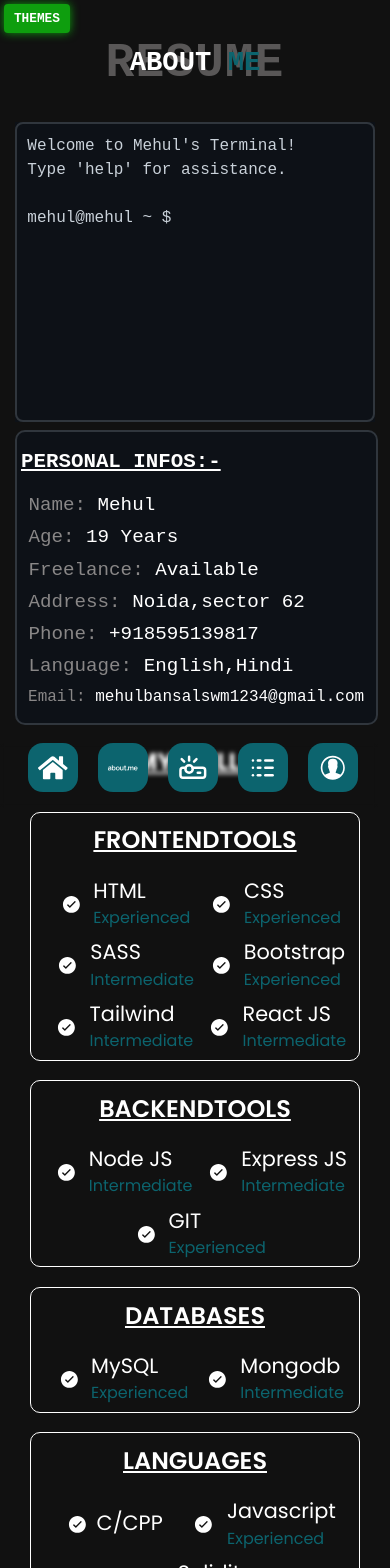
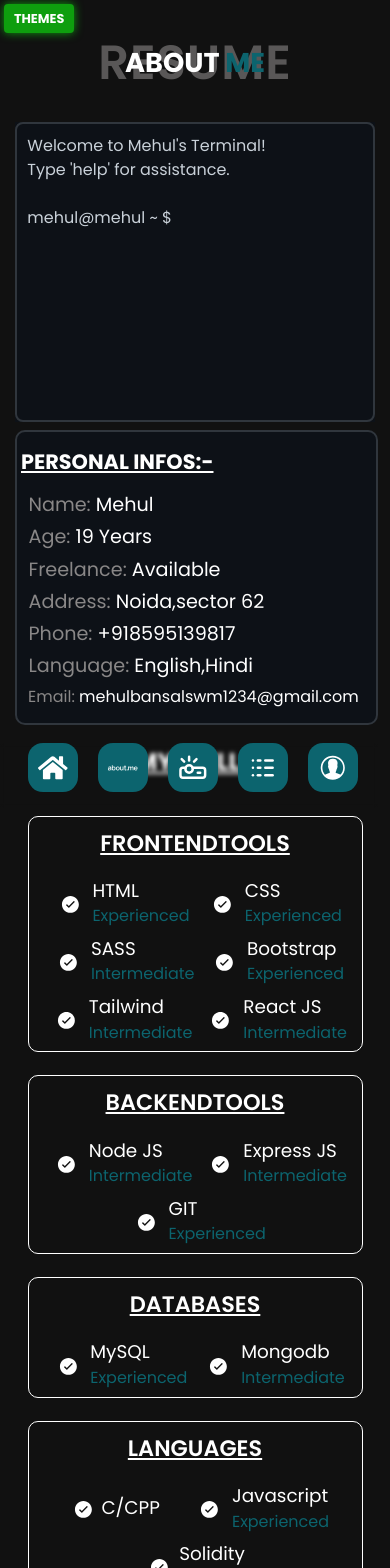
Before and after one commit to mehul1409/portfolio, a Next.js app: page /about in a window 390 px wide. Shown: the top 1568 px of the page. Built offline with nearby package versions, Linux system fonts and the light colour scheme.

Commit message:
minor changes in intro

```diff
--- a/src/app/about/about.css
+++ b/src/app/about/about.css
@@ -295,6 +295,20 @@
     .achievment {
         margin-bottom: 25%;
     }
+
+    .toolbox {
+        width: 335px;
+        margin-top: 5%;
+    }
+
+    .toolname {
+        font-size: 1.15rem;
+    }
+
+    .toolbox .heading{
+        font-size: 1.4rem;
+    }
+
 }
 
 @media only screen and (max-width:500px) {
--- a/src/app/globals.css
+++ b/src/app/globals.css
@@ -12,7 +12,7 @@ li {
     --background-color: #111111;
     --text-color: white;
     --grey-color: rgb(137, 135, 135);
-    --themeFont: "Inconsolata", monospace;
+    --themeFont: "Poppins", sans-serif;
 }
 
 @import url('https://fonts.googleapis.com/css2?family=Inconsolata:wdth,wght@50..200,200..900&family=Poppins:ital,wght@0,100;0,200;0,300;0,400;0,500;0,600;0,700;0,800;0,900;1,100;1,200;1,300;1,400;1,500;1,600;1,700;1,800;1,900&family=Roboto:ital,wght@0,100;0,300;0,400;0,500;0,700;0,900;1,100;1,300;1,400;1,500;1,700;1,900&family=Ubuntu+Mono:ital,wght@0,400;0,700;1,400;1,700&display=swap');
@@ -274,6 +274,10 @@ body {
         margin-top: 7%;
     }
 
+    .homePage .wrapper .name{
+        margin-top:3%;
+    }
+
     .mainbgheading {
         font-size: 3rem;
         letter-spacing: 1px;
```
